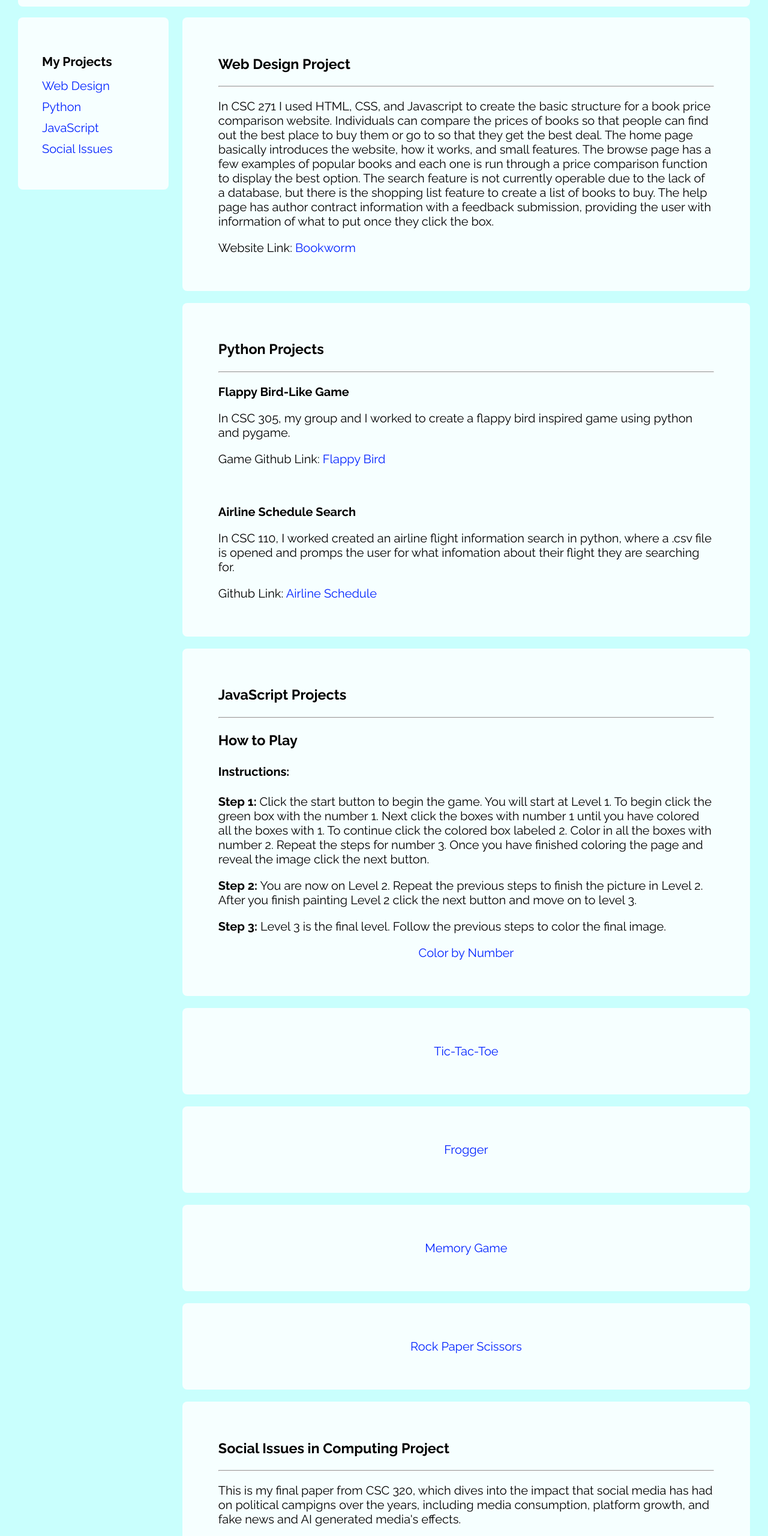
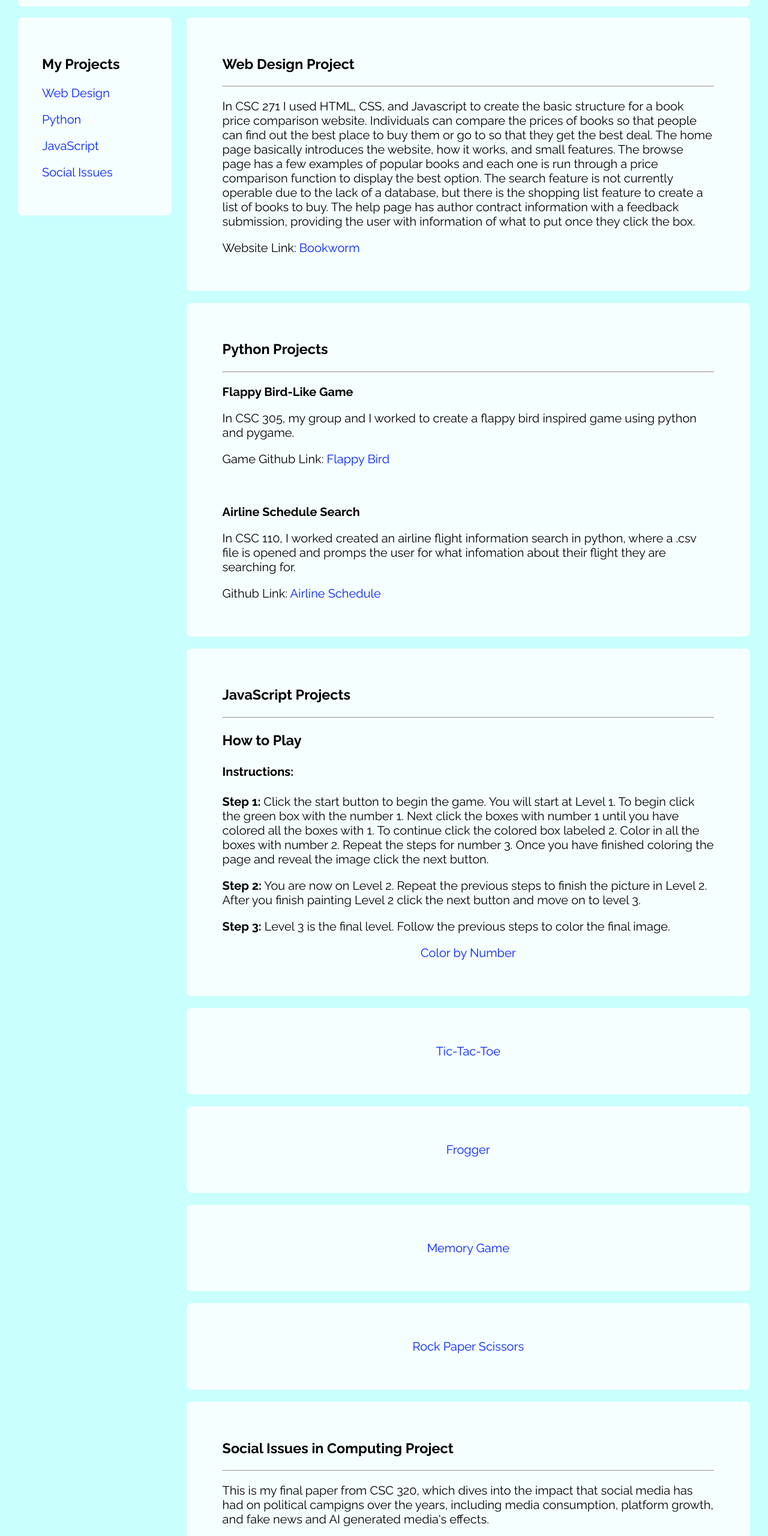
Before and after one commit to alyssakrouson/alyssakrouson.github.io, a plain HTML site: page projects.html in a window 1280 px wide. Shown: the part 200-2760 px from the top of the page at 60% size. Drawn offline with Linux system fonts and the light colour scheme; a script that the page names is missing.

Commit message:
classes fixed

```diff
--- a/projects.html
+++ b/projects.html
@@ -33,18 +33,21 @@
         </div> <!--End Header-->
         <br>
 
-        <div class="content" id="float-left"> <!--Side Nav Bar-->
+        <div class="side-bar"> <!--Side Nav Bar-->
+            <div class="content">
+                <div class="content-wrapper">
                     <h3>My Projects</h3>
-                <div id="sideNav">
                     <p><a href="#webdesign">Web Design</a></p>
                     <p><a href="#python">Python</a></p>
                     <p><a href="#javascript">JavaScript</a></p>
                     <p><a href="#social">Social Issues</a></p>
                 </div>
             </div>
+        </div> <!--End Side-Bar-->
 
-        <div class="content" id = "main"> <!--Main-->
-            <div class="textbox" id="webdesign">
+        <div class="main" id="webdesign"> <!--Main-->
+            <div class = "content">
+            <div class="textbox" >
                 <h3>Web Design Project</h3>
                 <hr>
                 <p>In CSC 271 I used HTML, CSS, and Javascript to create the basic structure for a book price comparison website.
@@ -57,9 +60,11 @@
                 <p>Website Link: <a href="https://alyssakrouson.rhody.dev/Bookworm_final/">Bookworm</a></p>
             </div>
             </div>
+        </div>
 
-        <div class="content" id = "main"> <!--Main-->
-            <div class="textbox" id="python">
+        <div class="main" id="python">
+            <div class="content">
+                <div class="textbox">
                     <h3>Python Projects</h3>
                     <hr>
                     <p><strong>Flappy Bird-Like Game</strong></p>
@@ -71,10 +76,11 @@
                     <p>In CSC 110, I worked created an airline flight information search in python, where a .csv file is opened and promps the user for what infomation about their flight they are searching for.</p>
                     <p>Github Link: <a href="https://github.com/alyssakrouson/airlinesSchedule">Airline Schedule</a></p>
                 </div>
-
+            </div>
         </div>
 
-        <div class="content" id = "main"> <!--Javascript-->
+        <div class="main"> <!--Javascript-->
+            <div class="content">
                 <div class="textbox" id="javascript">
 
                 <h3>JavaScript Projects</h3>
@@ -93,10 +99,11 @@
                 </div>
 
                 </div>
-
+            </div>
         </div>
 
-        <div class="content" id = "main">
+        <div class="main">
+            <div class="content">
             <!--TicTacToe-->
                 <div class="center">
                     <p class="center"><a href="https://www.khanacademy.org/computer-programming/tic-tac-toe/5105675349737472">Tic-Tac-Toe</a></p>
@@ -105,8 +112,10 @@
                     </div>
                 </div>
                 </div>
+        </div>
 
-        <div class="content" id = "main">
+        <div class="main">
+            <div class="content">
             <!--frogger-->
                 <div class="center">
                     <p><a href="https://www.khanacademy.org/computer-programming/krouson_frogger/4776433688723456">Frogger</a></p>
@@ -115,8 +124,10 @@
                     </div>
                 </div>
             </div>
+        </div>
 
-        <div class="content" id = "main">
+        <div class="main">
+            <div class="content">
             <!--memory game-->
                 <div class="center">
                     <p><a href="https://www.khanacademy.org/computer-programming/krouson_memory/5427592764014592">Memory Game</a></p>
@@ -125,8 +136,10 @@
                     </div>
                 </div>
             </div>
+        </div>
 
-        <div class="content" id = "main">
+        <div class="main">
+            <div class="content">
             <!--rock paper scissors-->
                 <div class="center">
                     <p><a href="https://www.khanacademy.org/computer-programming/rock_paper_scissors/6662721685635072">Rock Paper Scissors</a></p>
@@ -135,19 +148,23 @@
                     </div>
                 </div>
             </div>
+        </div>
 
-        <div class="content" id = "main">
-            <div class="textbox" id="social">
+        <!--social issues-->
+        <div class="main" id="social">
+            <div class="content">
+                <div class="textbox">
                     <h3>Social Issues in Computing Project</h3>
                     <hr>
                     <p>This is my final paper from CSC 320, which dives into the impact that social media has had on political campigns over the years, including media consumption, platform growth, and fake news and AI generated media's effects.</p>
                 </div>
                 <embed class="center" src="pdf/ResearchPaper.pdf" width="800" height="800">
             </div>
+        </div>
 
         <!--Main End-->
 
-        <!--<script src="scripts/index.js"></script>-->
+        <!--<script src="scripts/projects.js"></script>-->
     </body>
 
 
--- a/styles/style.css
+++ b/styles/style.css
@@ -45,10 +45,6 @@
 
 /*Main content*/
 .content {
-    font-family: Raleway;
-    font-size: 20px;
-    color: black;
-
     background-color: rgb(246, 255, 255);
     border-radius: 8px;
     padding: 40px;
@@ -56,6 +52,9 @@
     float: none;
     overflow: hidden;
     margin-bottom: 20px;
+    font-family: Raleway;
+    font-size: 20px;
+    color: black;
 }
 
 .content p {
@@ -111,23 +110,21 @@
 .textbox {
     padding-left: 20px;
     padding-right: 20px;
-
 }
 
 /*Make side nav bar*/
-#main {
+.main {
     float: right;
-    width: 71%;
+    width: 77%;
 }
-
-#float-left {
+.side-bar {
     float: left;
+    width: 21%;
+}
+.side-bar .content .content_wrapper div {
     font-size: 18px;
-    width: 14%;
-}
-#sideNav {
-    font-size: 18px;
-    line-height: 15px;
+    line-height: 25px;
+    width: 100%;
 }
 
 
```
Also changed, not shown: scripts/projects.js (added, +19 -0 lines). Lines whose indentation alone changed are shown as unchanged.
